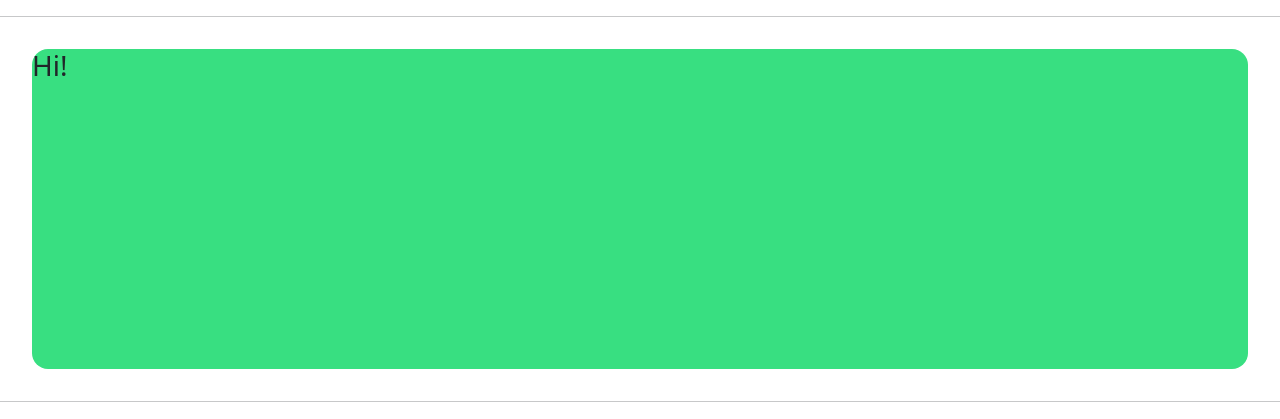
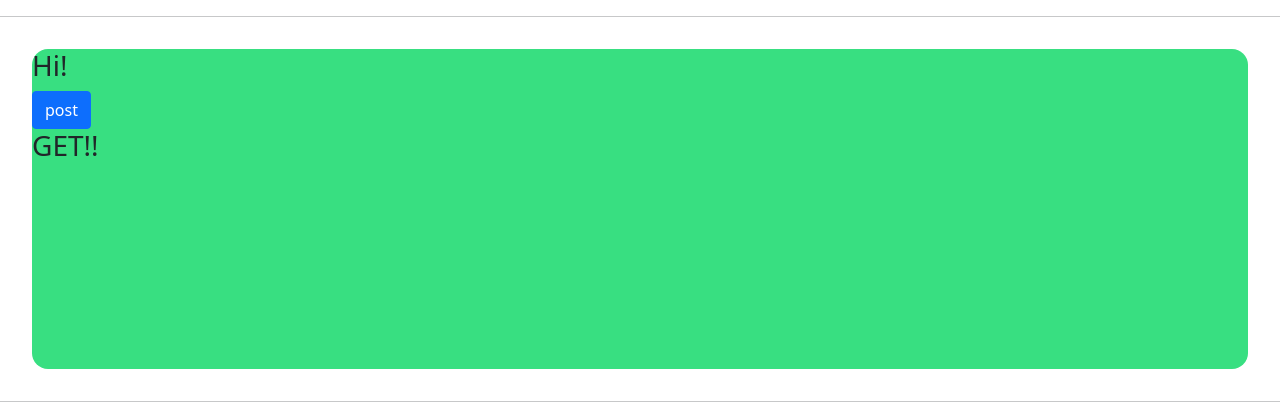
Before and after one commit to no1-allthings/pragmatism, a Django app: page /account/hello/ in a window 1280 px wide. Shown: the part 96-515 px from the top of the page. Run offline with Django 3.2, Linux system fonts and the light colour scheme; some web fonts are replaced.

Commit message:
post-get'

```diff
--- a/accountapp/templates/accountapp/hello.html
+++ b/accountapp/templates/accountapp/hello.html
@@ -6,6 +6,13 @@
 
         <h3>Hi!</h3>
 
+        <form action="/account/hello/" method="POST">
+            {% csrf_token %}
+            <input type="submit" class="btn btn-primary" value="post">
+        </form>
+
+        <h3>{{te}}</h3>
+
     </div>
 
 {% endblock %}
--- a/accountapp/views.py
+++ b/accountapp/views.py
@@ -4,4 +4,7 @@ from django.shortcuts import render
 # Create your views here.
 
 def hello(request):
-    return render(request, 'accountapp/hello.html')
+    if request.method == "POST":
+        return render(request, 'accountapp/hello.html', context={'te': 'post!!'})
+    else:
+        return render(request, 'accountapp/hello.html', context={'te': 'GET!!'})
```
